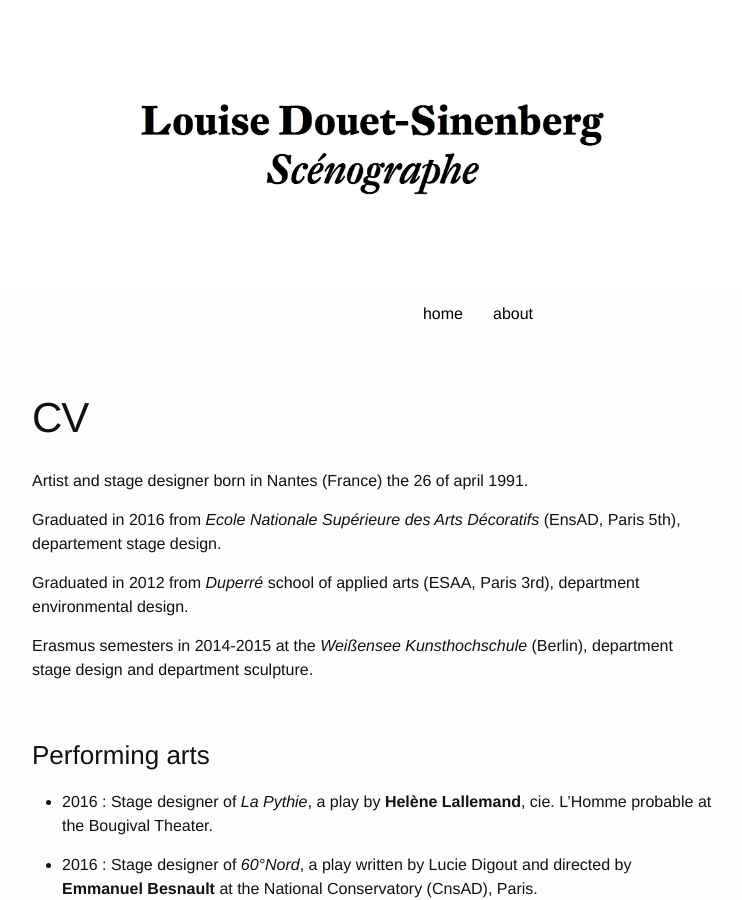
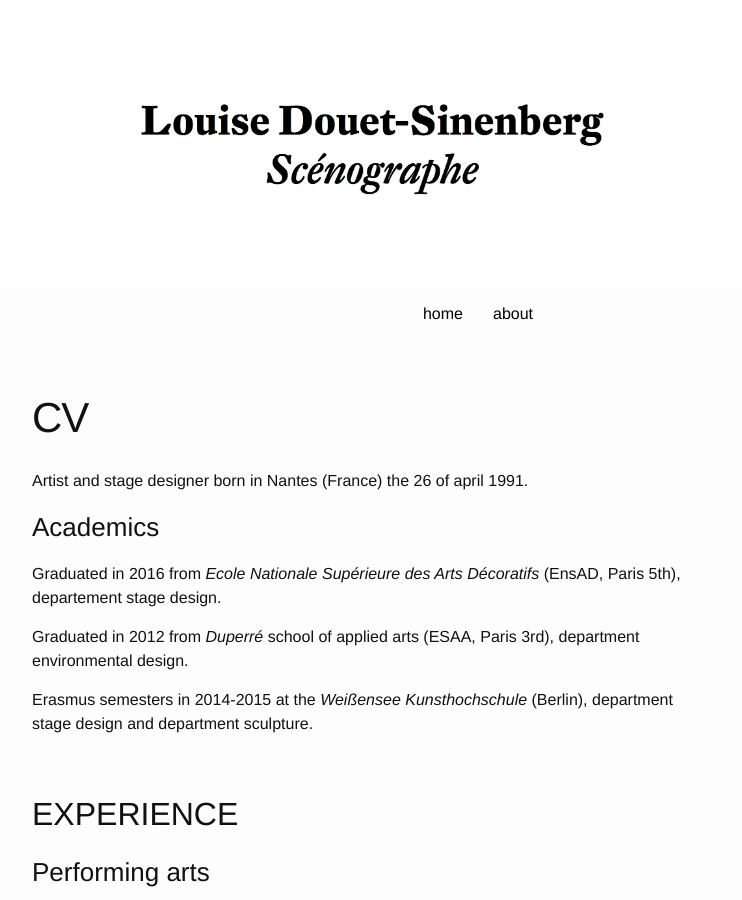
Before and after one commit to louiseds/louiseds.github.io, a Jekyll site: the page built from about.md, in a window 1280 px wide and 900 px high. Shown: the whole window, without its empty margins (268-1010 px from the left). Built offline with Jekyll 4.4.1, drawn with Linux system fonts in a browser that asks for light colours.

Commit message:
Updated about.md

```diff
--- a/about.md
+++ b/about.md
@@ -7,6 +7,7 @@ published: true
 
 Artist and stage designer born in Nantes (France) the 26 of april 1991.
 
+### Academics
 Graduated in 2016 from _Ecole Nationale Supérieure des Arts Décoratifs_ (EnsAD, Paris 5th), departement stage design.
 
 Graduated in 2012 from _Duperré_ school of applied arts (ESAA, Paris 3rd), department environmental design.
@@ -16,6 +17,7 @@ Erasmus semesters in 2014-2015 at the _Weißensee Kunsthochschule_ (Berlin), dep
 
 <br>
 
+## EXPERIENCE
 ### Performing arts
 
 * 2016 : Stage designer of _La Pythie_, a play by **Helène Lallemand**, cie. L’Homme probable at the Bougival Theater.
```
